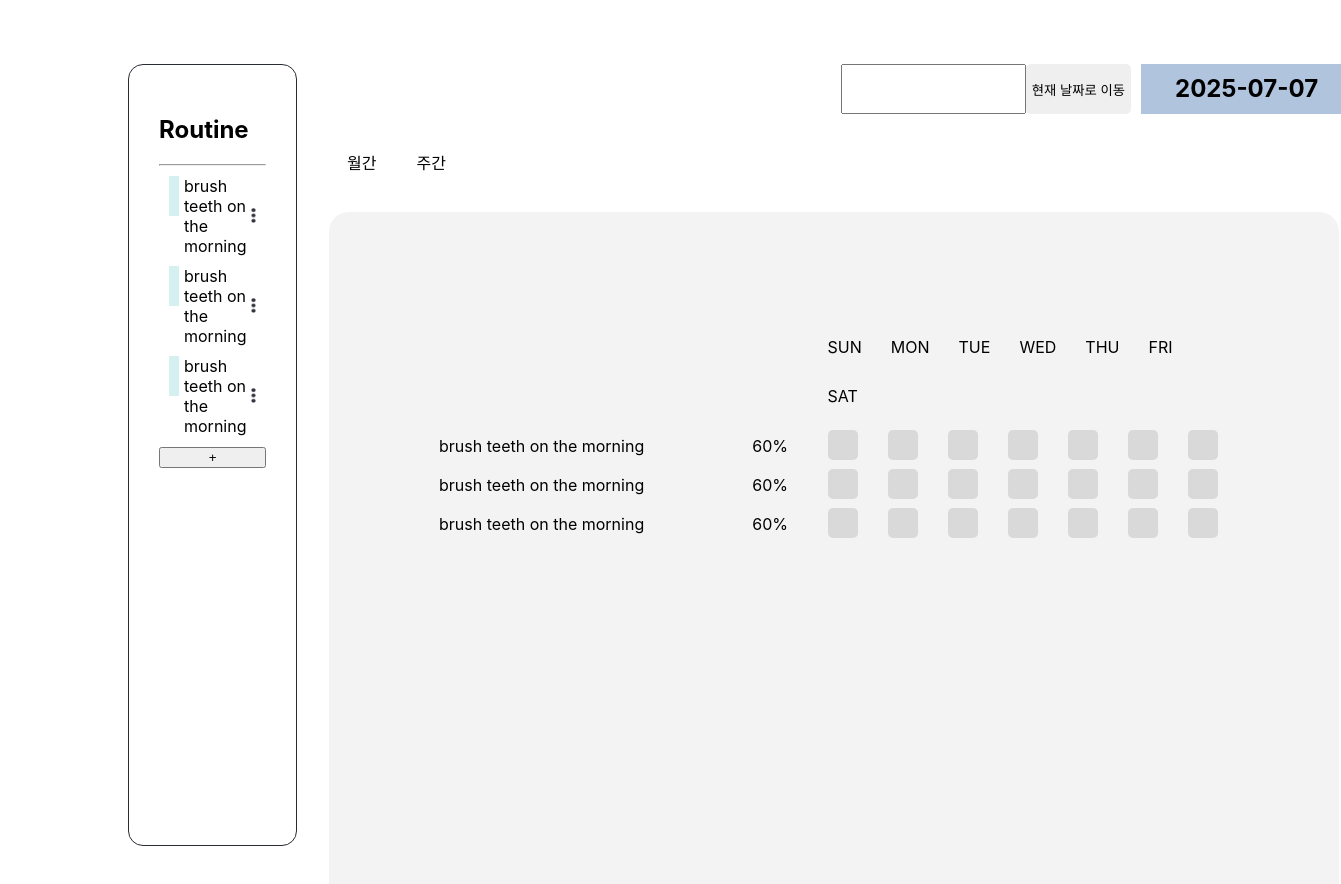
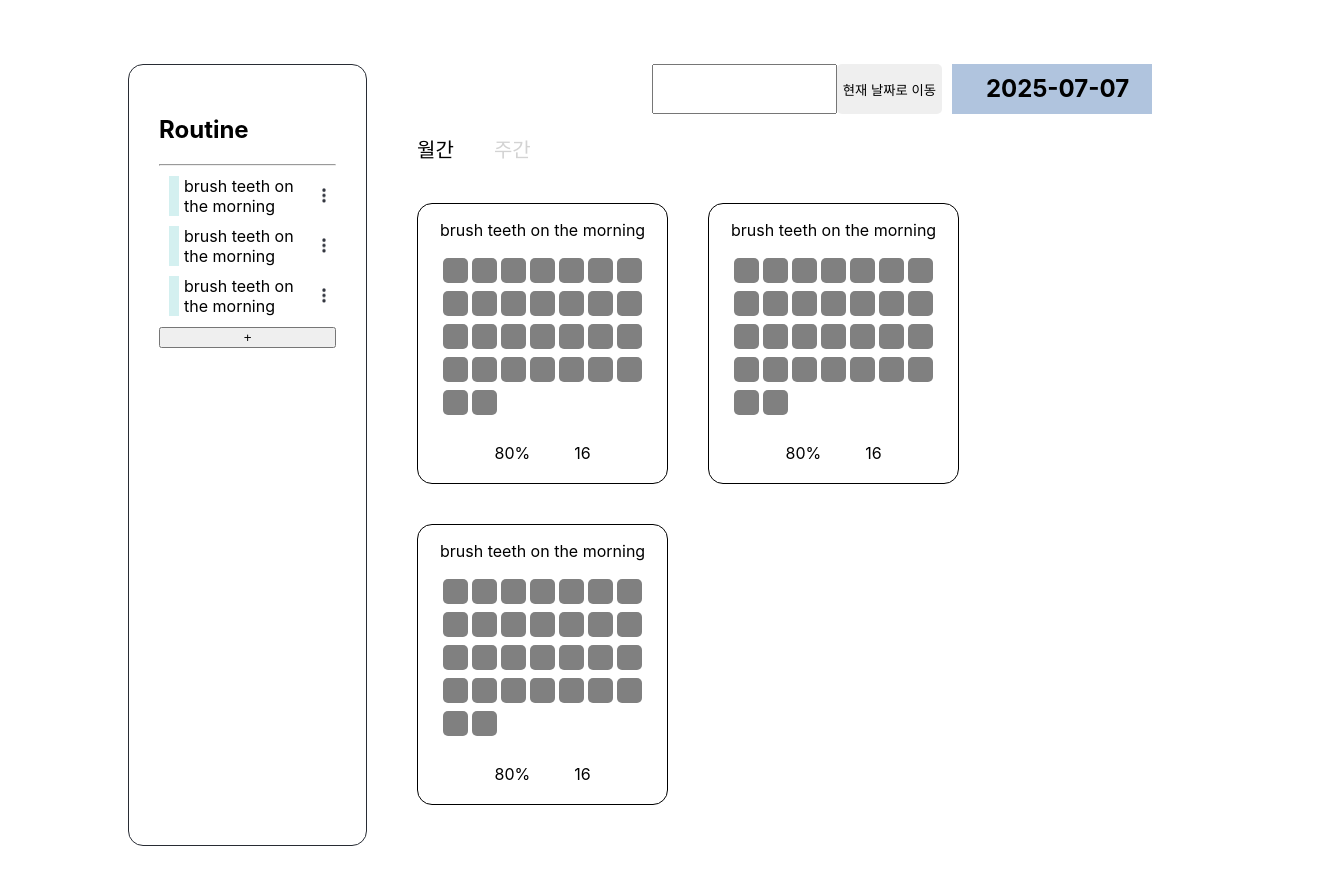
Before and after one commit to Kdoby/Routine, a React (Create React App) app in the folder src/main/frontend/: page / in a window 1280 px wide. Shown: the top 884 px of the page, 1341 px wide, since content can reach past the window. Built offline with nearby package versions, Linux system fonts and the light colour scheme.

Commit message:
feat: 월간, 주간 전환 구현

```diff
--- a/src/main/frontend/src/App.css
+++ b/src/main/frontend/src/App.css
@@ -67,5 +67,11 @@
 }
 
 .ViewButton {
-  padding: 20px;
+  margin-left: 20px;
+  margin-right: 20px;
+  cursor: pointer;
 }
+
+.ViewMonthly, .ViewWeekly {
+  font-size: 20px;
+}
--- a/src/main/frontend/src/App.js
+++ b/src/main/frontend/src/App.js
@@ -7,6 +7,7 @@ import WeeklyView from "./component/WeeklyView";
 
 function App() {
     const [userId, setUserId] = useState('');
+    const [selectedView, setSelectedView] = useState(true);
     return (
         <div style={{display: "flex", margin: "10%", marginTop:"5%"}}>
             <RoutineList userId={userId}/>
@@ -19,10 +20,19 @@ function App() {
                     </div>
                 </div>
                 <div className={"RoutineNavigator"} >
-                    <div className={"ViewButton"}><p className={"ViewMonthly"}>월간</p></div>
-                    <div className={"ViewButton"}><p className={"ViewWeekly"}>주간</p></div>
+                    <div className={"ViewButton"} onClick={() => {
+                        if (selectedView !== true) {
+                            setSelectedView(true);
+                        }
+                    }}><p className={"ViewMonthly"} style={{color: selectedView ? 'black' : 'lightgray'}}>월간</p></div>
+                    <div className={"ViewButton"} onClick={() => {
+                        if (selectedView !== false) {
+                            setSelectedView(false);
+                        }
+                    }}><p className={"ViewWeekly"} style={{color: !selectedView ? 'black' : 'lightgray'}}>주간</p></div>
                 </div>
-                <WeeklyView />
+                {selectedView && <MonthlyView />}
+                {!selectedView && <WeeklyView />}
             </div>
 
         </div>
```
